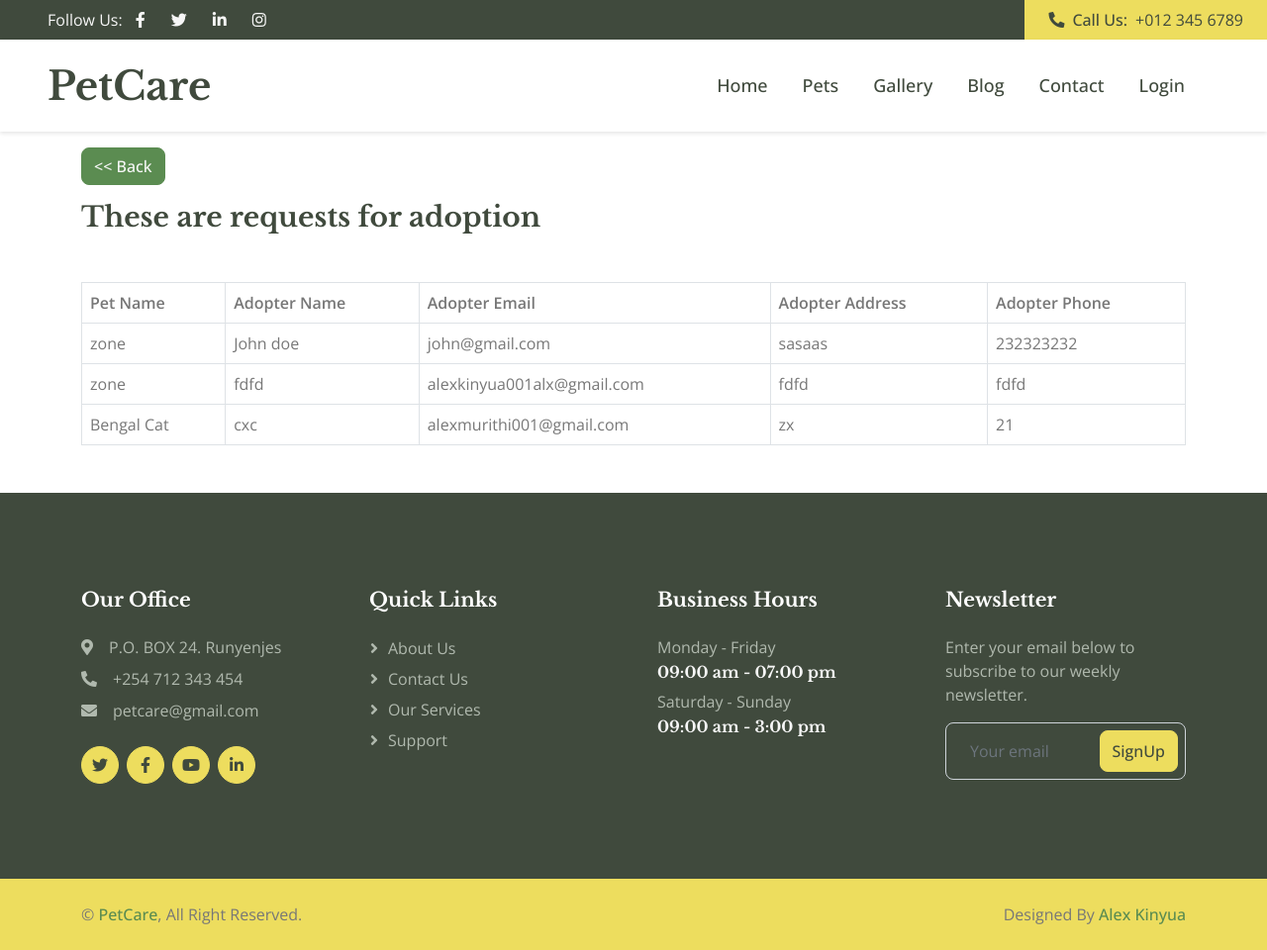
After one commit to Aleki001/pet-care, a Django app: page /adoption-requests/ in a window 1280 px wide. The commit adds this page. Shown: the whole page at 99% size. Run offline with Django 5.2, Linux system fonts and the light colour scheme; data comes from the database, SQL or seed files in the repository; both versions use the stored data as it was after the commit; some libraries are stand-ins or nearby versions.

```diff
--- a/pet-care/pets/models.py
+++ b/pet-care/pets/models.py
@@ -13,6 +13,7 @@ class Pets(models.Model):
 
 
 class AdoptionRequest(models.Model):
+    pet_name = models.CharField(max_length=100, default="zone")
     name = models.CharField(max_length=100)
     email = models.CharField(max_length=300)
     address = models.CharField(max_length=300)
--- /dev/null
+++ b/pet-care/pets/templates/pets/adoption-requests.html
@@ -0,0 +1,40 @@
+{% extends "website/base.html" %}
+
+{% block content %}
+
+
+<div class="container" id="example">
+    <a href="{% url 'account' %}" class="btn btn-primary mb-3"><< Back</a>
+    <h3>These are requests for adoption</h3>
+    <table class="table table-bordered mt-5">
+    <thead>
+        <tr>
+            <th>Pet Name</th>
+            <th>Adopter Name</th>
+            <th>Adopter Email</th>
+            <th>Adopter Address</th>
+            <th>Adopter Phone</th>
+        </tr>
+    </thead>
+    <tbody>
+        {% for request in requests %}
+            <tr>
+                <td>{{ request.pet_name }}</td>
+                <td>{{ request.name }}</td>
+                <td>{{ request.email }}</td>
+                <td>{{ request.address }}</td>
+                <td>{{ request.phone }} </td>
+            </tr>
+        {% endfor %}
+    </tbody>
+    </table>
+</div>
+
+
+{% endblock %}
+<script>
+    new DataTable('#example');
+</script>
+<script src="https://cdnjs.cloudflare.com/ajax/libs/twitter-bootstrap/5.3.0/js/bootstrap.bundle.min.js"></script>
+<script src="https://cdn.datatables.net/2.0.8/js/dataTables.js"></script>
+<script src="https://cdn.datatables.net/2.0.8/js/dataTables.bootstrap5.js"></script>
--- a/pet-care/pets/templates/pets/pet_adoption.html
+++ b/pet-care/pets/templates/pets/pet_adoption.html
@@ -7,6 +7,7 @@
     <form method="post">
         {% csrf_token %}
         {{ form.as_p }}
+        <input type="hidden" name="pet_name" value="{{ pet.name }}">
         <button type="submit" class="btn btn-primary">Submit Adoption Request</button>
     </form>
 </div>
--- a/pet-care/pets/urls.py
+++ b/pet-care/pets/urls.py
@@ -5,5 +5,6 @@ urlpatterns = [
     path('pets/', views.pets, name='pets'),
     path('add/', views.add_pets, name='add_pets'),
     path('delete-pet/<int:pk>/', views.delete_pet, name='delete_pet'),
-    path('adopt/<int:pet_id>/', views.adopt_pet, name='adopt_pet')
+    path('adopt/<int:pet_id>/', views.adopt_pet, name='adopt_pet'),
+    path('adoption-requests/', views.adoption_requests_list, name='adoption_requests_list'),
 ]
--- a/pet-care/pets/views.py
+++ b/pet-care/pets/views.py
@@ -1,6 +1,6 @@
 from django.shortcuts import render, redirect, get_object_or_404
 from .forms import PetsForm, AdoptionRequestForm
-from .models import Pets
+from .models import Pets, AdoptionRequest
 from django.contrib import messages
 
 def pets(request):
@@ -27,8 +27,7 @@ def adopt_pet(request, pet_id):
         form = AdoptionRequestForm(request.POST)
         if form.is_valid():
             adoption_request = form.save(commit=False)
-            adoption_request.pet = pet
-            adoption_request.user = request.user
+            adoption_request.pet_name = request.POST.get('pet_name')
             adoption_request.save()
             messages.success(request, 'Thanks for your application. Kindly wait for our feedback. We will be happy to reach out')
             return redirect('pets')
@@ -41,3 +40,8 @@ def delete_pet(request, pk):
     pet = get_object_or_404(Pets, pk=pk)
     pet.delete()
     return redirect('pets')
+
+
+def adoption_requests_list(request):
+    requests = AdoptionRequest.objects.all()
+    return render(request, 'pets/adoption-requests.html', {'requests': requests})
--- a/pet-care/website/templates/website/account.html
+++ b/pet-care/website/templates/website/account.html
@@ -38,6 +38,7 @@
         <div class="col-md-3 pt-0">
           <div class="list-group list-group-flush account-settings-links">
             <a class="list-group-item list-group-item-action" data-toggle="list" href="#"><i class="bi bi-speedometer2" style="font-size: 1.3em;margin-right: 7px;"></i>Petcare Dashboard</a>
+            <a class="list-group-item " href="{% url 'adoption_requests_list' %}"><i class="bi bi-clipboard" style="font-size: 1.3em;margin-right: 7px;"></i>Manage Requests</a>
             <a class="list-group-item list-group-item-action active" data-toggle="list" href="#account-general"><i class="bi bi-person-circle" style="font-size: 1.3em;margin-right: 7px;"></i>Profile</a>
             <a class="list-group-item list-group-item-action" data-toggle="list" href="#account-change-password"><i class="bi bi-pencil-square" style="font-size: 1.3em;margin-right: 7px;"></i>Change password</a>
             <a class="list-group-item list-group-item-action" data-toggle="list" href="#add-news"><i class="bi bi-newspaper" style="font-size: 1.3em;margin-right: 7px;"></i>Add News</a>
@@ -196,6 +197,8 @@
               <button type="submit" class="btn btn-primary my-3">Post Pet</button>
               </form>
             </div>
+
+
           </div>
         </div>
       </div>
```
Also changed, not shown: pet-care/db.sqlite3, pet-care/pets/migrations/0003_adoptionrequest_pet_name.py (added).
